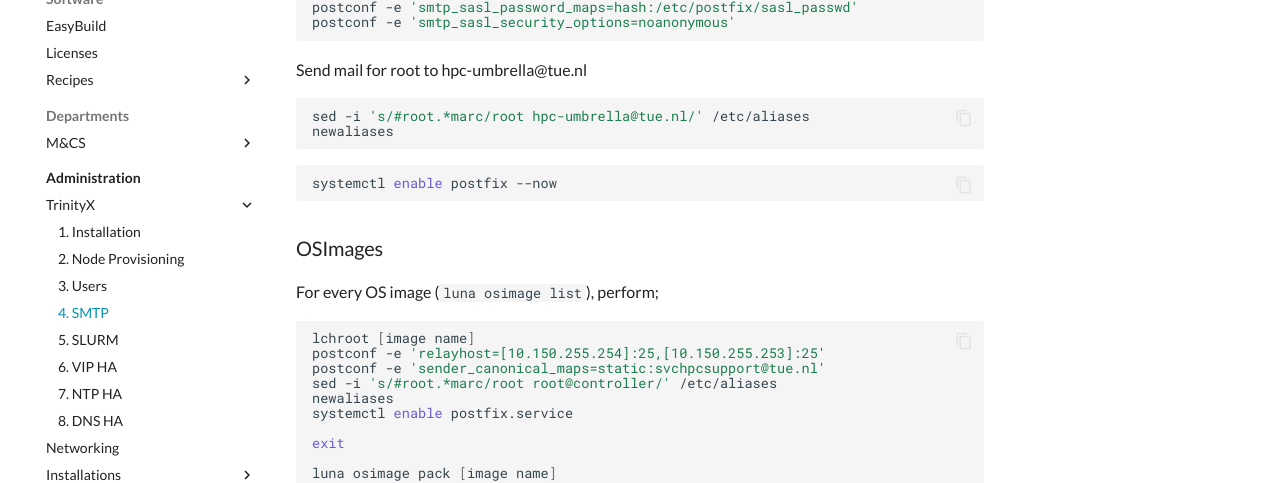
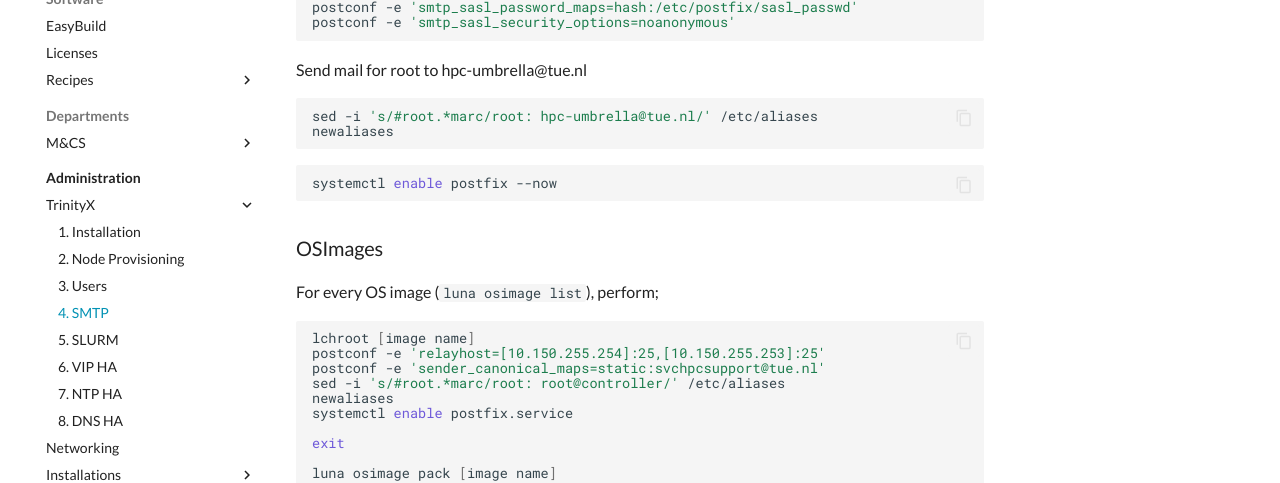
Before and after one commit to gferhpc/supercomputing.tue.nl, an MkDocs documentation site: the page built from pages/documentation/administration/trinityx/smtp.md, in a window 1280 px wide and 900 px high, scrolled down 734 px. Shown: the part 321-804 px from the top of the window. Built offline with MkDocs 1.6.1 and Material for MkDocs 9.7.7, drawn with Linux system fonts in a browser that asks for light colours.

````diff
--- a/pages/documentation/administration/trinityx/smtp.md
+++ b/pages/documentation/administration/trinityx/smtp.md
@@ -60,7 +60,7 @@ postconf -e 'smtp_sasl_security_options=noanonymous'
 
 Send mail for root to hpc-umbrella@tue.nl
 ```shell
-sed -i 's/#root.*marc/root hpc-umbrella@tue.nl/' /etc/aliases
+sed -i 's/#root.*marc/root: hpc-umbrella@tue.nl/' /etc/aliases
 newaliases
 ```
 
@@ -75,7 +75,7 @@ For every OS image (`luna osimage list`), perform;
 lchroot [image name]
 postconf -e 'relayhost=[10.150.255.254]:25,[10.150.255.253]:25'
 postconf -e 'sender_canonical_maps=static:svchpcsupport@tue.nl'
-sed -i 's/#root.*marc/root root@controller/' /etc/aliases
+sed -i 's/#root.*marc/root: root@controller/' /etc/aliases
 newaliases
 systemctl enable postfix.service
 
````
